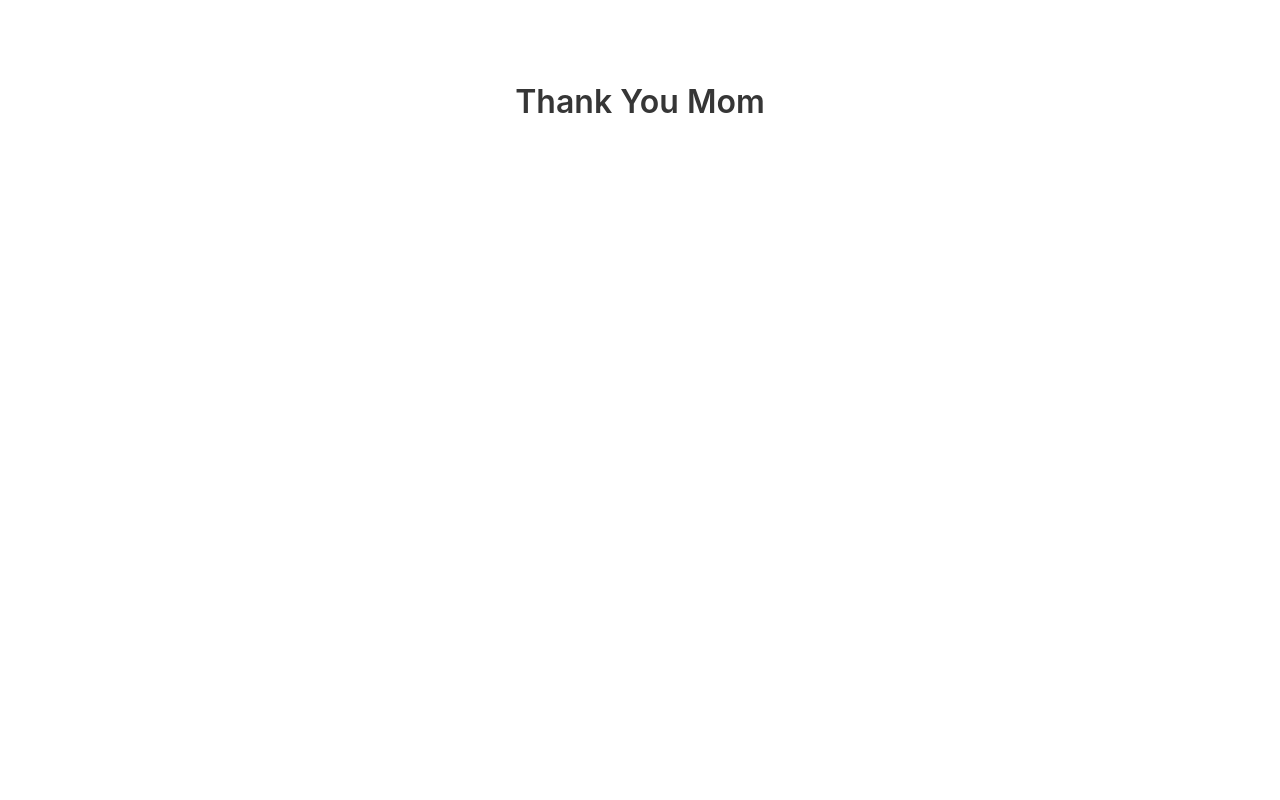
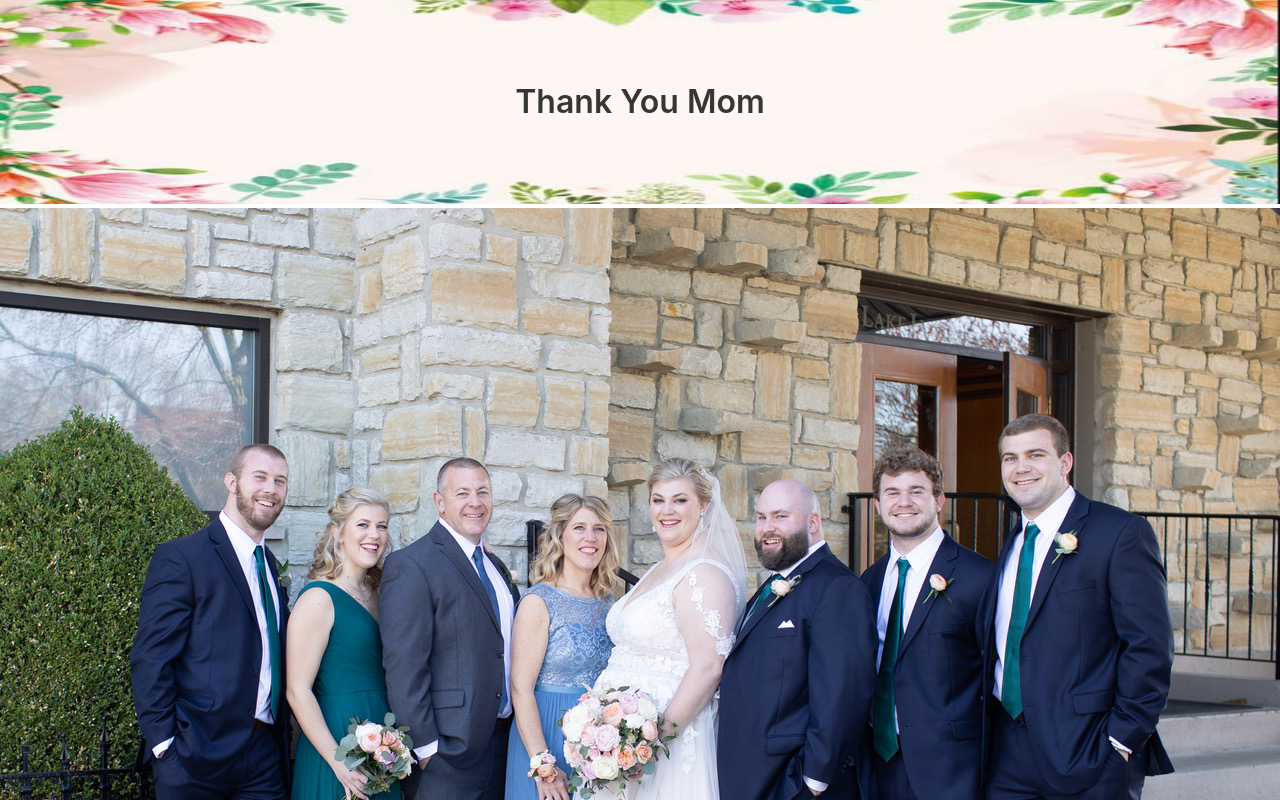
Before and after one commit to vidurham/thank-you-mom, a plain HTML site: page index.html in a window 1280 px wide. Both pictures are taken after a click on the button "Thank You, Mom!". Shown: the top 800 px of the page. Drawn offline with nearby package versions, Linux system fonts and the light colour scheme.

Commit message:
first picture in

```diff
--- a/index.html
+++ b/index.html
@@ -20,7 +20,7 @@
 
     <div class="opening section">
         <div class="container">
-            <h2 class="title is-2 is-underlined my-4 mx-3 columns is-centered is-mobile">A little something to brighten each and every day for you!</h2>
+            <h2 class="title is-2 is-underlined my-4 mx-3 columns is-centered is-mobile has-text-centered">A little something to brighten each and every day for you!</h2>
         </div>
 
         <div class="container">
@@ -32,10 +32,14 @@
 
     <div class="results none">
         <div class="columns">
-            <div class="column" id="family-picture"></div>
+            <div class="column my-1" id="family-picture">
+                <img src="./images/IMG_2302.JPG" alt="vacation">
+            </div>
         </div>
         <div class="columns my-4">
-            <div class="column" id="thank-you-text"></div>
+            <div class="column has-text-centered is-size-5" id="thank-you-text">
+                <p>"Thank you for always throwing the best parties. I love coming home and getting to see all of our freinds and family" -Vincent</p>
+            </div>
         </div>
     </div>
 
--- a/style.css
+++ b/style.css
@@ -1,3 +1,10 @@
 .none {
     display: none;
 }
+
+.hero {
+    background-image: url("./images/flowers.JPG");
+    background-position: center;
+    background-repeat: no-repeat;
+    background-size: 100% 100%;
+}
```
Also changed, not shown: images/IMG_2302.JPG (added), images/flowers.JPG (added).
